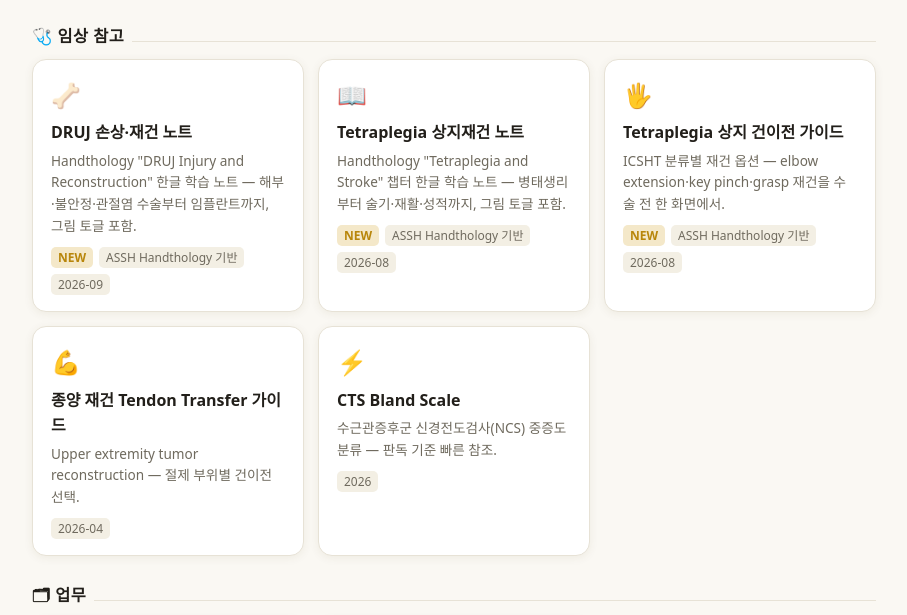
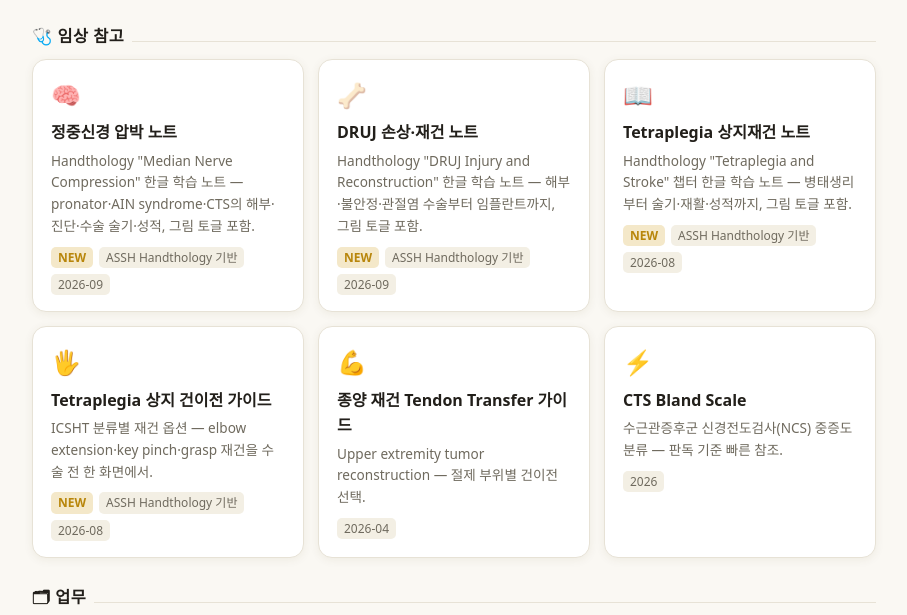
Before and after one commit to eetoy/eetoy.github.io, a plain HTML site: page index.html in a window 1280 px wide. Shown: the part 160-775 px from the top of the page, without its empty margins (186-1093 px from the left). Drawn offline with Linux system fonts and the light colour scheme.

Commit message:
Add median nerve compression note card

```diff
--- a/index.html
+++ b/index.html
@@ -48,6 +48,12 @@ footer .paw{font-size:1rem}
 
 <div class="section"><h2>🩺 임상 참고</h2><div class="rule"></div></div>
 <div class="grid">
+  <a class="card" href="median_nerve_compression_note.html">
+    <div class="emoji">🧠</div>
+    <h3>정중신경 압박 노트</h3>
+    <p>Handthology "Median Nerve Compression" 한글 학습 노트 — pronator·AIN syndrome·CTS의 해부·진단·수술 술기·성적, 그림 토글 포함.</p>
+    <div class="meta"><span class="tag new">NEW</span><span class="tag">ASSH Handthology 기반</span><span class="tag">2026-09</span></div>
+  </a>
   <a class="card" href="druj_injury_reconstruction_note.html">
     <div class="emoji">🦴</div>
     <h3>DRUJ 손상·재건 노트</h3>
```
